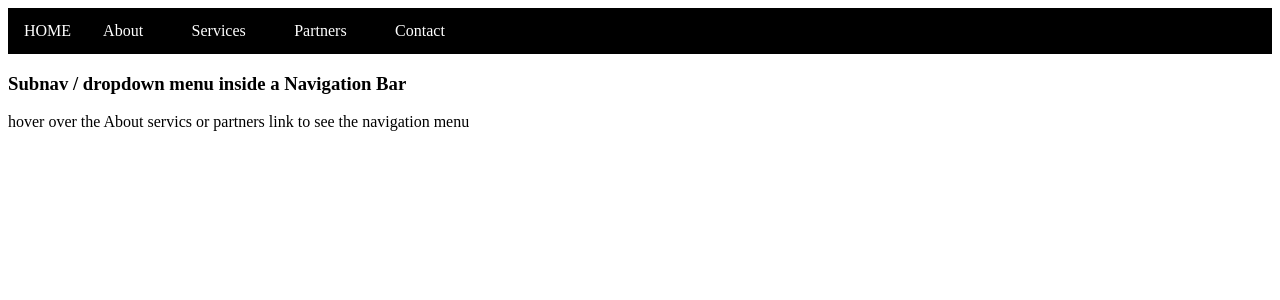
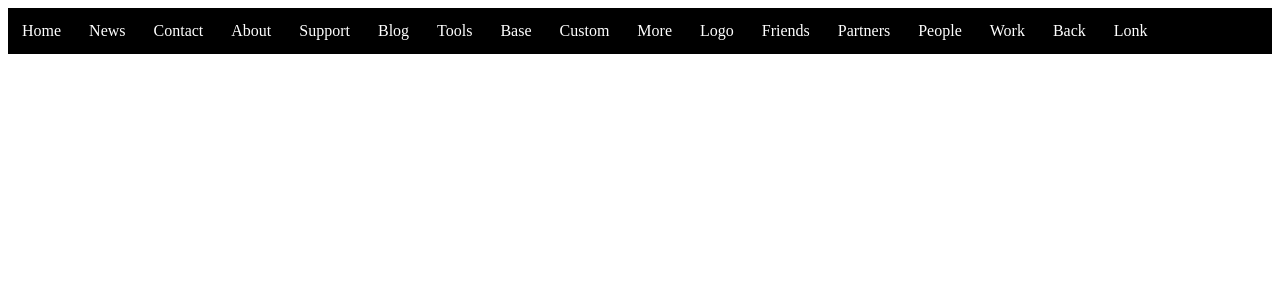
Before and after one commit to mdnlislam/html, a React (Vite) app: page / in a window 1280 px wide. Shown: the top 300 px of the page. Built offline with nearby package versions, Linux system fonts and the light colour scheme.

Commit message:
modification

```diff
--- a/src/App.css
+++ b/src/App.css
@@ -1,47 +1,19 @@
-.navbar{
+
+
+.scrollmenu{
   background-color: black;
-  overflow: hidden;
-}
-
-.navbar a{
-  font-size: 16px;
-  float: left;
-  color: white;
-  text-align: center;
-  padding: 14px 16px;
-  text-decoration: none;
-}
-.subnav{
-  float: left;
-  overflow: hidden;
-}
-.subnav .subnavbtn{
-  font-size: 16px;
-  border: none;
-  outline: none;
-  color: white;
-  padding: 14px 16px;
-  background-color: inherit;
-  font-family: inherit;
-  margin: 0;
-}
-.navbar a:hover, .subnav:hover
-.subnavbtn{
-  background-color: lightblue;
-}
-.subnav-content{
-  display: none;
-  position: absolute;
-  left: 0;
-  background-color: aqua;
-  width: 100%;
+  white-space: nowrap;
+  overflow: auto;
 
 }
-.subnav-content{
-  float: left;
-  color: white;
-  text-decoration: none;
-}
-.subnav:hover .subnav-content{
-  display: block;
-}
+   .scrollmenu a{
+    display: inline-block;
+    padding: 14px;
+    text-decoration: none;
+    text-align: center;
+    color: white;
+   }
+   .scrollmenu a:hover{
+    background-color: #777;
+
+   }
--- a/src/components/Product-card.jsx
+++ b/src/components/Product-card.jsx
@@ -4,56 +4,47 @@ function ProductCard() {
 
       {/* new project */}
 
-      <div className="main-card">
-      {/* <i class="fa-duotone fa-caret-down"></i> */}
+     <div className="card-menu">
 
-           <div className="navbar">
-            <a href="#">HOME</a>
-            <div className="subnav">
-             <button className="subnavbtn">About <i class="fa-duotone fa-caret-down"></i></button>
-             <div className="subnav-content">
-               <a href="#">Company</a>
-               <a href="#">Team</a>
-               <a href="#">Careers</a>
+           <div className="scrollmenu">
+            <a href="#">Home</a>
+            <a href="#">News</a>
+            <a href="#">Contact</a>
+            <a href="#">About</a>
+            <a href="#">Support</a>
+            <a href="#">Blog</a>
+            <a href="#">Tools</a>
+            <a href="#">Base</a>
+            <a href="#">Custom</a>
+            <a href="#">More</a>
+            <a href="#">Logo</a>
+            <a href="#">Friends</a>
+            <a href="#">Partners</a>
+            <a href="#">People</a>
+            <a href="#">Work</a>
+            <a href="#">Back</a>
+            <a href="#">Lonk</a>
 
-             </div>
-            </div>
 
-               <div className="subnav">
-                  <button className="subnavbtn">Services <i class="fa-duotone fa-caret-down"></i> </button>
-                <div className="subnav-content">
-                  <a href="#">Bring</a>
-                  <a href="#">Deliver</a>
-                  <a href="#">Package</a>
-                  <a href="#">Express</a>
-                  </div>
-               </div>
+           </div>
 
-                 <div className="subnav">
-                  <button className="subnavbtn">Partners <i class="fa-duotone fa-caret-down"></i></button>
-                     <div className="subnav-content">
-                        <a href="#">Link 1</a>
-                        <a href="#">Link 2</a>
-                        <a href="#">Link 3</a>
-                        <a href="#">Link 4</a>
 
-                     </div>
-                 </div>
 
-               <a href="#">Contact</a>
 
-            </div>
-            <div className="text">
-             <h3>Subnav / dropdown menu inside a
-               Navigation Bar
-             </h3>
-             <p>hover over the About
-               servics or partners link to see the navigation menu
-             </p>
-            </div>
 
-      </div>
 
+
+
+
+
+
+
+
+
+
+
+
+     </div>
 
 
 
```
